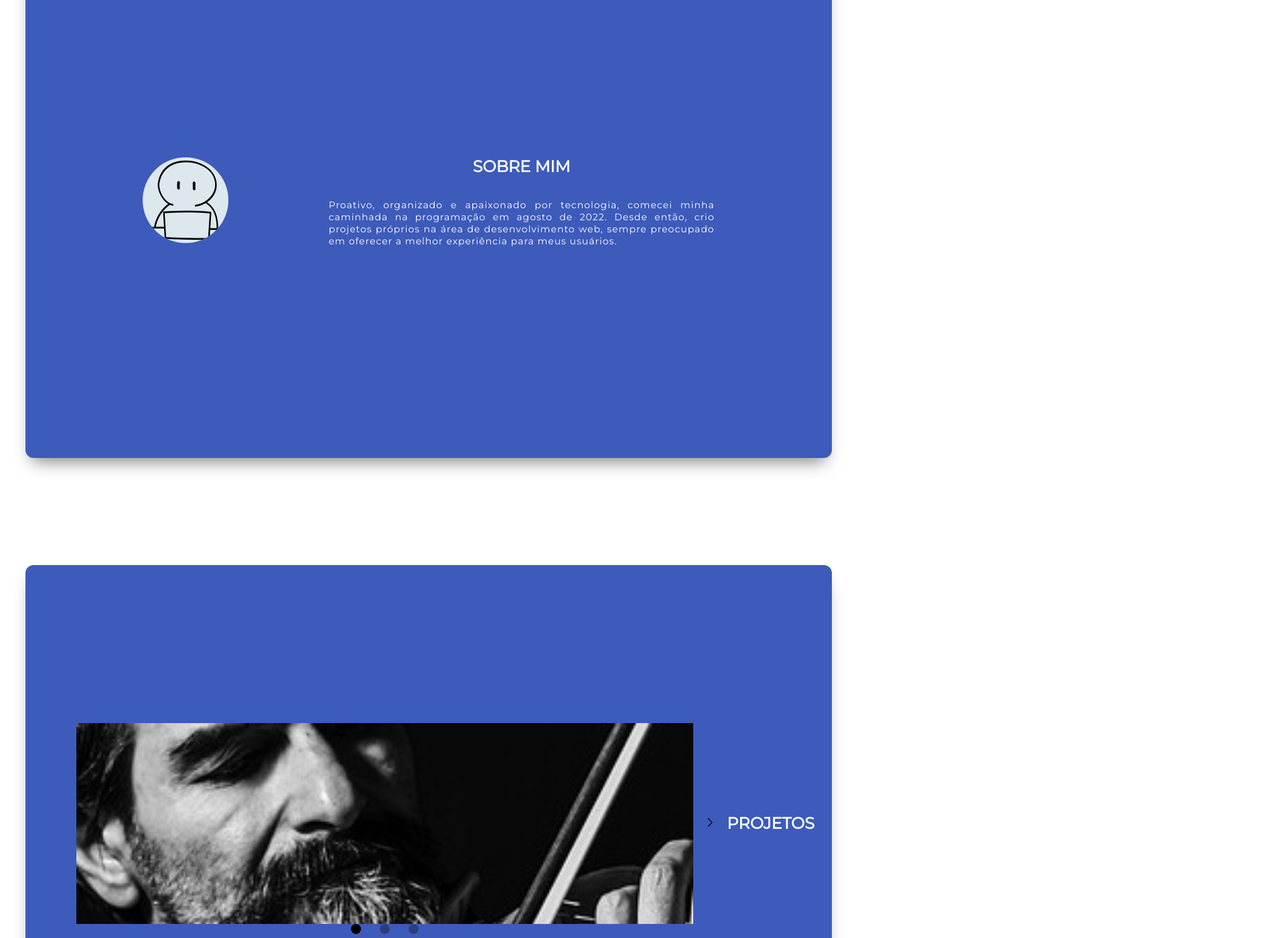
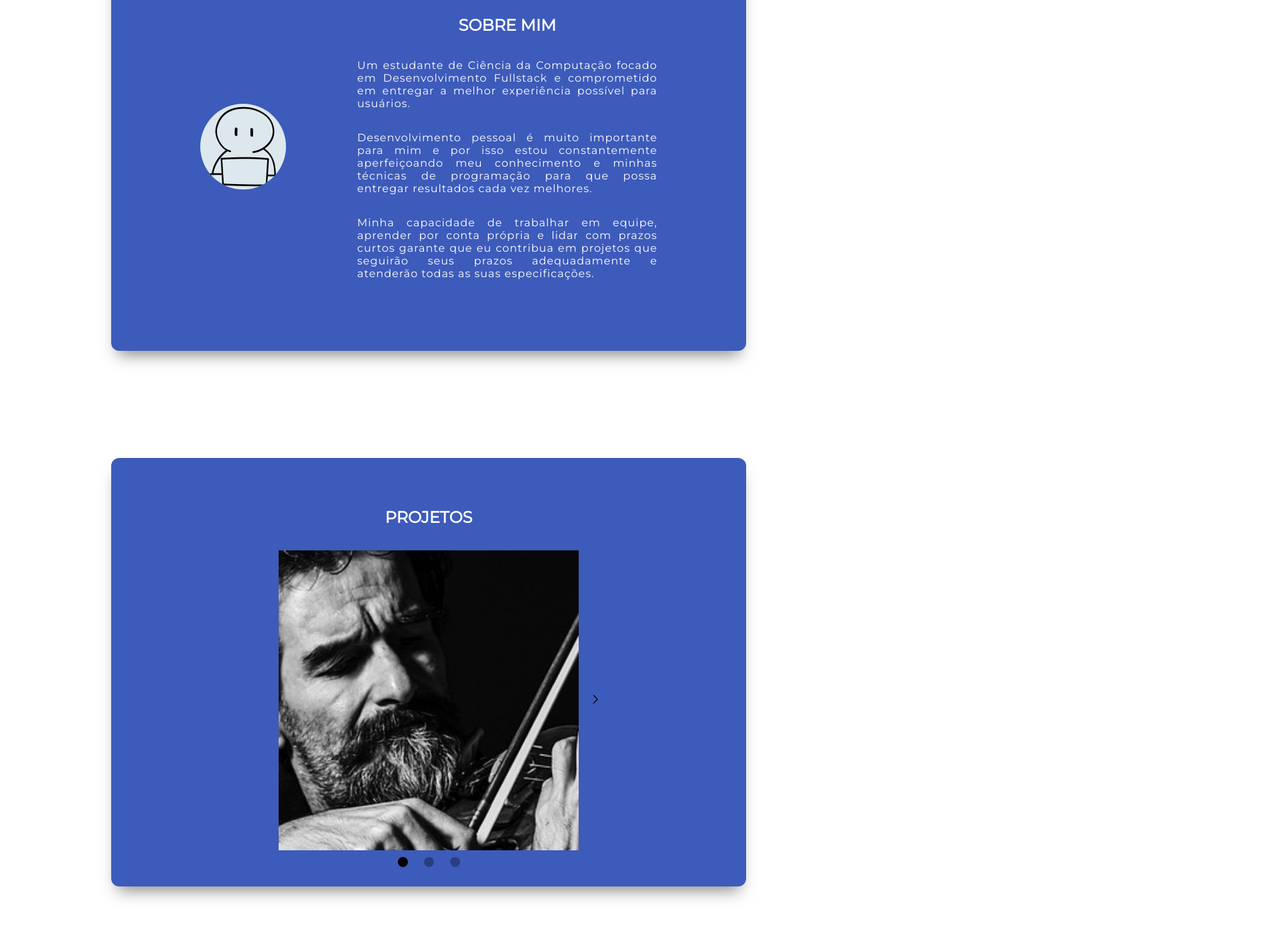
Before and after one commit to TrezzeIohan/myPortfolio, a plain HTML site: page index.html in a window 1280 px wide. Shown: the part 1044-2445 px from the top of the page at 67% size, 1920 px wide, since content can reach past the window. Drawn offline with Linux system fonts and the light colour scheme.

Commit message:
Add files via upload

```diff
--- a/assets/style.css
+++ b/assets/style.css
@@ -110,8 +110,8 @@ main {
 
 .contentbox{
     display: flex;
-    height: 90vh;
-    width: 90vw;
+    height: 70vh;
+    width: 70vw;
     padding: 2vw;
     margin-bottom: 20vh;
 
@@ -131,6 +131,7 @@ main {
 
 .contentbox p{
     color: white;
+    font-size: medium;
 }
 
 
@@ -159,6 +160,15 @@ main {
 .text p {
     max-width: 50rem;
     text-align: justify;
+}
+
+#about-me {
+    max-height: 80%;
+}
+
+#projects {
+    flex-direction: column;
+    padding: 5vh 2vw;
 }
 
 section:nth-child(even){
@@ -193,6 +203,8 @@ section:nth-child(even){
     transform: translateX(0);
 }
 
+
+
 /*Para aqueles que preferem sem animações*/
 @media(prefers-reduced-motion){
     .hidden{
@@ -200,11 +212,11 @@ section:nth-child(even){
     }
 }
 
-/*Estilização do carousel*/
+/*Estilização do carrossel*/
 .carousel{
     position: relative;
-    height: 300px;
-    width: 80%;
+    height: 80%;
+    width: 50%;
     margin: 0 auto;
 }
 
@@ -215,7 +227,6 @@ section:nth-child(even){
 }
 
 .carousel__track-container{
-    background: lightgreen;
     height: 100%;
     position: relative;
     overflow: hidden;
@@ -259,8 +270,7 @@ section:nth-child(even){
     height:20px;
 }
 
-.carous__nav {
-    background: pink;
+.carousel__nav {
     display: flex;
     justify-content: center;
     padding: 10px 0;
--- a/index.html
+++ b/index.html
@@ -20,7 +20,7 @@
         <div class="header">
             <!--Conteúdo prévio às animações-->
             <div class="inner-header flex">
-                <h1>Olá, ME CHAMO IOHAN</h1>
+                <h1>Olá, me chamo Iohan Trézze</h1>
                 <h2>Este é meu portfólio</h2>
             </div>
 
@@ -78,26 +78,34 @@
 
         <!--Sessões de conteúdo-->
         <main>
-            <section class="contentbox hidden">
+            <section class="contentbox">
                 <div class="clipart">
                     <img id="worker" src="images/worker1.png" alt="Um bonequinho trabalhando">
                 </div>
 
-                <div class="text">
+                <div class="text" id="about-me">
                     <h2>
                         SOBRE MIM
                     </h2>
                     <p>
-                        Proativo, organizado e apaixonado por tecnologia, comecei minha caminhada
-                        na programação em agosto de 2022. Desde então, crio projetos próprios na
-                        área de desenvolvimento web, sempre preocupado em oferecer a melhor experiência
-                        para meus usuários.
+                        Um estudante de Ciência da Computação focado em Desenvolvimento Fullstack
+                        e comprometido em entregar a melhor experiência possível para usuários.
+                    </p>
+                    <p>
+                        Desenvolvimento pessoal é muito importante para mim e por isso estou
+                        constantemente aperfeiçoando meu conhecimento e minhas técnicas de
+                        programação para que possa entregar resultados cada vez melhores.
+                    </p>
+                    <p>
+                        Minha capacidade de trabalhar em equipe, aprender por conta própria e
+                        lidar com prazos curtos garante que eu contribua em projetos que seguirão
+                        seus prazos adequadamente e atenderão todas as suas especificações.
                     </p>
                 </div>
             </section>
 
 
-            <section class="contentbox hidden">
+            <section class="contentbox" id="projects">
 
 
                 <div class="text">
@@ -177,6 +185,10 @@
         </main>
         <script src="assets/clipart_animations.js"></script>
         <script src="assets/carousel.js"></script>
-        <script defer src="assets/fade_in_anm.js"></script>
+       <!--
+        <script src="assets/fade_in_anm.js"></script>
+       -->
     </body>
 </html>
+
+<!-- -->
```
Also changed, not shown: todos.txt.
